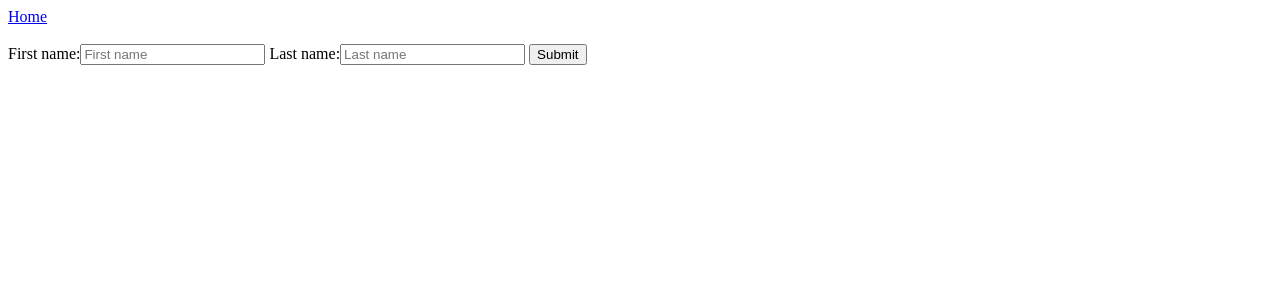
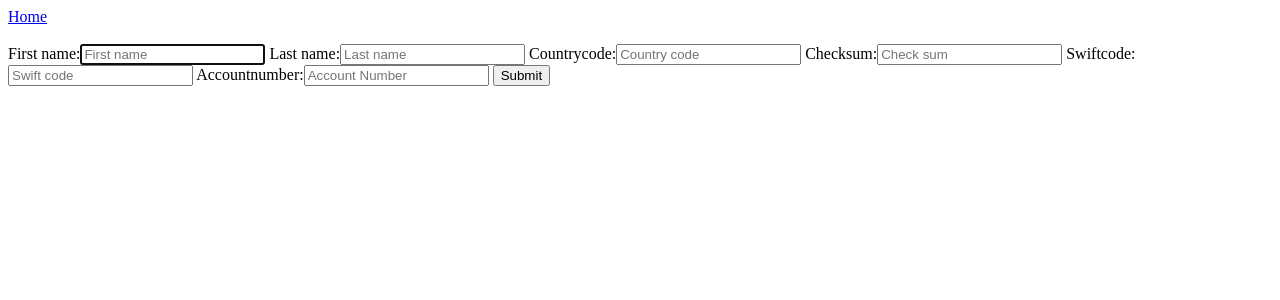
Before and after one commit to akash-tomar/regiohelden, a Django app: template app/regiohelden/templates/updateUser.html in a window 1280 px wide. Shown: the top 300 px of the page. Run offline with Django 3.2, Linux system fonts and the light colour scheme; the template is opened without the code that fills it: values that come from a table or form of the project are taken from there, others are empty; some libraries are stand-ins or nearby versions.

Commit message:
update endpoint updated for form validation

```diff
--- a/app/regiohelden/bank_users/forms.py
+++ b/app/regiohelden/bank_users/forms.py
@@ -61,3 +61,57 @@ class IBANForm(forms.ModelForm):
 		if not self.cleaned_data.get('swiftcode').isalnum():
 			raise TypeError("Swift code can only be alpha numeric")
 		return self.cleaned_data.get('swiftcode')
+
+class UpdateForm(forms.Form):
+	first_name = forms.CharField(max_length=30)
+	last_name = forms.CharField(max_length=30)
+	countrycode = forms.CharField(max_length=2)
+	checksum = forms.CharField(max_length=2)
+	swiftcode = forms.CharField(max_length=4)
+	accountnumber = forms.CharField(max_length=24)
+
+	def __init__(self,*args,**kwargs):
+		super(UpdateForm,self).__init__(*args,**kwargs)
+		self.fields['first_name'].widget.attrs.update({'placeholder':'First name','autofocus':'autofocus'})
+		self.fields['last_name'].widget.attrs.update({'placeholder':'Last name'})
+		self.fields['countrycode'].widget.attrs.update({'placeholder':'Country code'})
+		self.fields['checksum'].widget.attrs.update({'placeholder':'Check sum'})
+		self.fields['swiftcode'].widget.attrs.update({'placeholder':'Swift code'})
+		self.fields['accountnumber'].widget.attrs.update({'placeholder':'Account Number'})
+
+		#Raises validation error if string is not alphabet.
+	def clean_first_name(self):
+		if not re.match(r'^[a-zA-Z]+$', self.cleaned_data.get('first_name')):
+			raise TypeError("Only alphabets allowed in names")
+		return self.cleaned_data.get('first_name')
+
+	#Raises validation error if string is not alphabet.
+	def clean_last_name(self):
+		if not re.match(r'^[a-zA-Z]+$', self.cleaned_data.get('last_name')):
+			raise TypeError("Only alphabets allowed in names")
+		return self.cleaned_data.get('last_name')
+
+		#Raises validation error if string is not alphabet.
+	def clean_countrycode(self):
+		countrycode = self.cleaned_data.get('countrycode')
+		if not countrycode.isalpha() or len(countrycode)!=2:
+			raise TypeError("Invalid country code")
+		return self.cleaned_data.get('countrycode')
+
+	#Raises validation error if name is not numerical.
+	def clean_checksum(self):
+		if not self.cleaned_data.get('checksum').isdigit():
+			raise TypeError("Checksum can only be numeric")
+		return self.cleaned_data.get('checksum')
+
+	#Raises validation error if name is not numerical.
+	def clean_accountnumber(self):
+		if not self.cleaned_data.get('accountnumber').isdigit():
+			raise TypeError("Account number can only be numeric")
+		return self.cleaned_data.get('accountnumber')
+
+	#Raises validation error if name is not alphanumerical.
+	def clean_swiftcode(self):
+		if not self.cleaned_data.get('swiftcode').isalnum():
+			raise TypeError("Swift code can only be alpha numeric")
+		return self.cleaned_data.get('swiftcode')
--- a/app/regiohelden/static/js/updateUser.js
+++ b/app/regiohelden/static/js/updateUser.js
@@ -1,54 +1,13 @@
 $(document).ready(function() {
-	$("#submit").click(function() {
-		var data={"old_first_name":first_name,"old_last_name":last_name};
-		if(first_name!=$('[name="first_name"]').val()) {
-			data["first_name"]=$('[name="first_name"]').val();
-		}
-		if(last_name!=$('[name="last_name"]').val()) {
-			data["last_name"]=$('[name="last_name"]').val();
-		}
-		if(countrycode!=$('[name="countrycode"]').val()) {
-			data["countrycode"]=$('[name="countrycode"]').val();
-		}
-		if(checksum!=$('[name="checksum"]').val()) {
-			data["checksum"]=$('[name="checksum"]').val()
-		}
-		if(swiftcode!=$('[name="swiftcode"]').val()) {
-			data["swiftcode"]=$('[name="swiftcode"]').val()
-		}
-		if(accountnumber!=$('[name="accountnumber"]').val()) {
-			data["accountnumber"]=$('[name="accountnumber"]').val()
-		}
-		getAjaxRequest(url,data);
-	});
+	setValuesInForm();
 });
 
-function handleRequest(resp) {
-	if(resp.success) {
-		window.location.replace(home);
-	} else {
-		$("body").append(resp.failed);
-	}
+
+function setValuesInForm() {
+	$("#id_first_name").val(first_name);
+	$("#id_last_name").val(last_name);
+	$("#id_countrycode").val(countrycode);
+	$("#id_checksum").val(checksum);
+	$("#id_swiftcode").val(swiftcode);
+	$("#id_accountnumber").val(accountnumber);
 }
-
-function getAjaxRequest(url,data) {
-	// var csrf_token = $.cookie('csrftoken');
-	console.log(url,data);
-    var ajax = $.ajax({
-        url: url,
-        data: JSON.stringify(data),
-        type: 'POST',
-        contentType: "application/json; charset=utf-8",
-        dataType: "json",
-        beforeSend: function(xhr) {
-            xhr.setRequestHeader("X-CSRFToken", csrf_token);
-        },
-        error : function(response){
-            console.log(response);
-        },
-        success: function(resp){
-            console.log(resp);
-            handleRequest(resp);
-        }
-    });
-}
--- a/app/regiohelden/templates/updateUser.html
+++ b/app/regiohelden/templates/updateUser.html
@@ -19,18 +19,15 @@
 			var swiftcode = "{{ iban.swiftcode }}";
 			var accountnumber = "{{ iban.accountnumber }}";
 			var checksum = "{{ iban.checksum }}";
-			var url = "{% url 'bank_users:updateUser' %}";
-			var home = 	"{% url 'bank_users:home' %}?update=1";
-			var csrf_token = "{{ csrf_token }}";
 		</script>
 		<div id="block">
-			First name:	<input type="text" name="first_name" value="{{ userdetails.first_name }}" maxlength="30" />
-			Last name:	<input type="text" name="last_name" value="{{ userdetails.last_name }}" maxlength="30" />
-			Country code: <input type="text" name="countrycode" value="{{ iban.countrycode }}" maxlength="2" />
-			Check sum: <input type="text" name="checksum" value="{{ iban.checksum }}" maxlength="2" />
-			Swift code: <input type="text" name="swiftcode" value="{{ iban.swiftcode }}" maxlength="4" />
-			Account Number: <input type="text" name="accountnumber" value="{{ iban.accountnumber }}" maxlength="28" />
-			<input type="submit" id="submit" value="Submit" />
+			<form action="{% url 'bank_users:updateUser' %}" method="post">
+				{% csrf_token %}
+				{{ form }}
+				<input type="hidden" name="old_first_name" value="{{ userdetails.first_name }}">
+				<input type="hidden" name="old_last_name" value="{{ userdetails.last_name }}">
+				<input type="submit" id="submit" value="Submit" />
+			</form>
 		</div>
 	{% else %}
 
```
Also changed, not shown: app/regiohelden/bank_users/views.py (+38 -34 lines).
